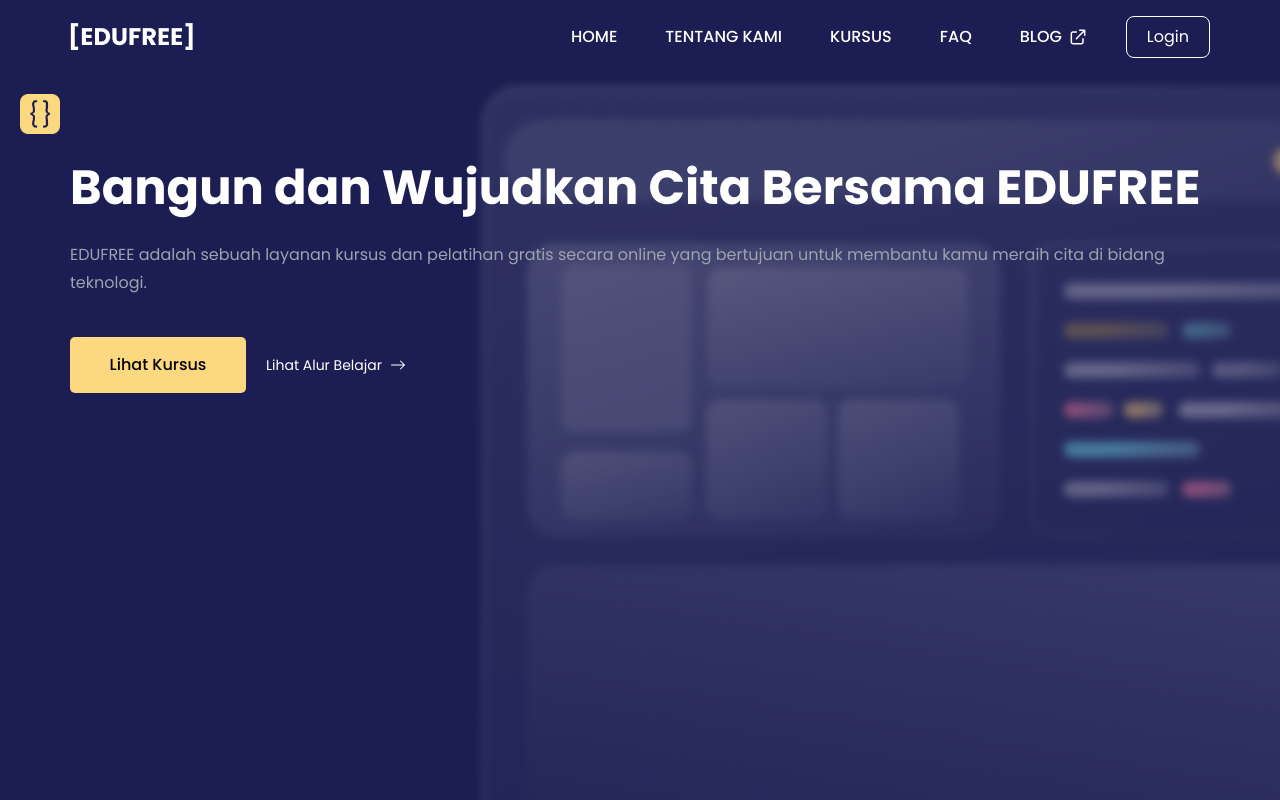
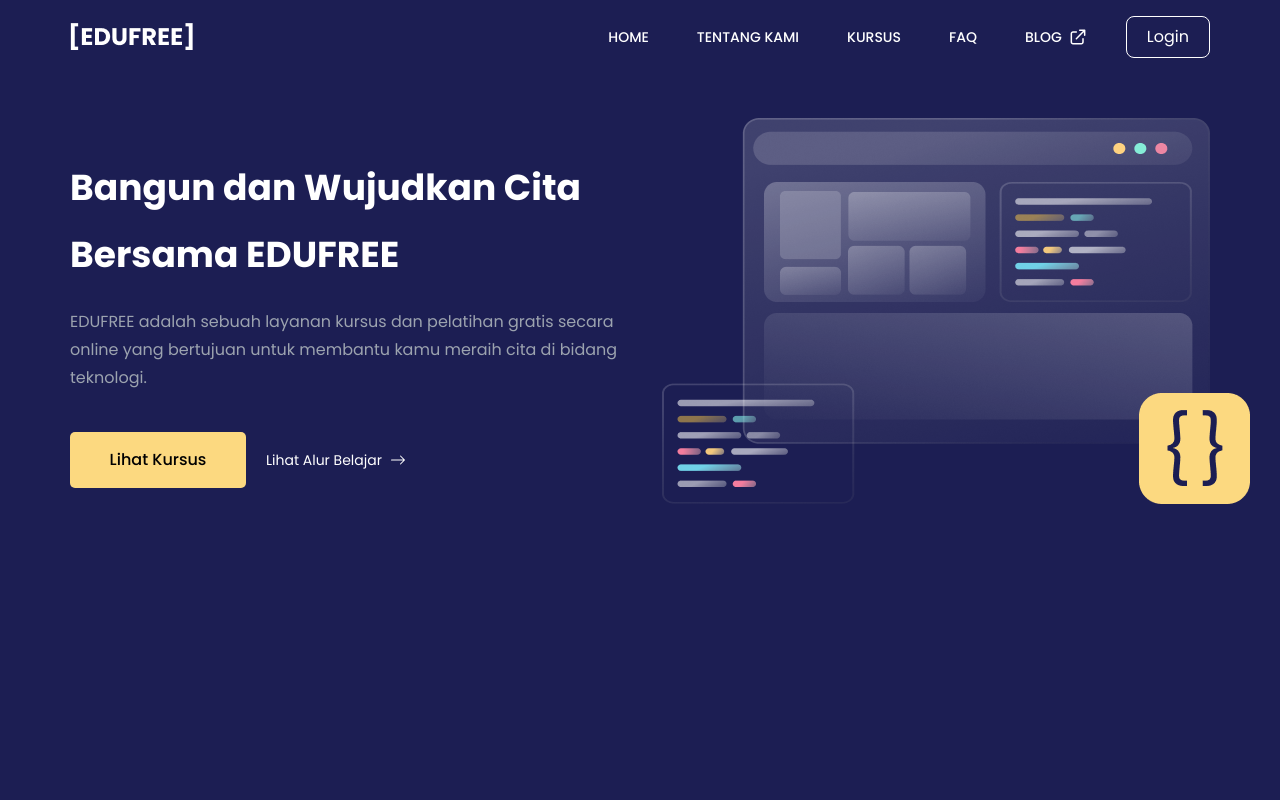
Before and after one commit to Taufik-H/edufree, a React (Vite) app: page / in a window 1280 px wide. Shown: the top 800 px of the page. Built offline with nearby package versions, Linux system fonts and the light colour scheme.

Commit message:
feat: responsive hero section

```diff
--- a/src/assets/index.js
+++ b/src/assets/index.js
@@ -2,3 +2,4 @@ export { default as logo } from "../assets/logo.png";
 export { default as goPage } from "../assets/go.svg";
 export { default as hero1 } from "../assets/heroimage1.png";
 export { default as hero3 } from "../assets/heroimage3.png";
+export { default as hero2 } from "../assets/heroimage2.png";
--- a/src/sections/Hero.jsx
+++ b/src/sections/Hero.jsx
@@ -1,24 +1,24 @@
 import React from "react";
 import { Container, Button } from "../components";
 import { dataHero } from "../constant";
-import { hero1, hero3 } from "../assets";
+import { hero1, hero2, hero3 } from "../assets";
 import { BsArrowRight } from "react-icons/bs";
 
 function Hero() {
   return (
     <>
-      <div className="w-full min-h-screen bg-[#1C1E53] overflow-hidden relative">
-        <div className="absolute top-0 left-0 z-50 w-full">
-          <Container className="max-w-[1440px] h-full">
+      <div className="w-full min-h-screen bg-[#1C1E53] overflow-hidden relative lg:static">
+        <div className="absolute lg:static top-0 left-0 z-50 w-full lg:flex lg:justify-center">
+          <Container className="max-w-[1440px] h-full lg:flex lg:items-center justify-between">
             {dataHero.map((data, index) => (
-              <div className="z-50" key={index}>
-                <h1 className="text-5xl  font-bold text-white pt-20 leading-[67.2px]">
+              <div className="z-50 mt-10 lg:mt-0 sm:mt-5 lg:w-7/12" key={index}>
+                <h1 className="text-4xl   font-bold text-white pt-20  leading-[67.2px]">
                   {data.title}
                 </h1>
-                <p className="text-gray-400 pt-5 leading-7">
+                <p className="text-gray-400 mt-10 sm:mt-5 sm:w-10/12 leading-7">
                   {data.description}
                 </p>
-                <div className="flex pt-10 gap-5 items-center">
+                <div className="flex mt-16 sm:mt-10 gap-5 items-center">
                   <Button
                     label={"Lihat Kursus"}
                     className="bg-[#FCD980] w-44 h-14 font-medium rounded-[5px]"
@@ -33,14 +33,31 @@ function Hero() {
                 </div>
               </div>
             ))}
+            <div className="relative max-w-[1000px] hidden lg:block">
+              <img src={hero1} alt="hero image" />
+              <img
+                src={hero2}
+                alt="hero image"
+                className="absolute left-[-80px] bottom-[-60px]"
+              />
+              <img
+                src={hero3}
+                alt="hero image"
+                className="absolute -right-10 bottom-[-60px]"
+              />
+            </div>
           </Container>
         </div>
-        <div className="absolute top-0 left-0 w-full h-full">
-          <img src={hero3} alt="" className="w-10 ml-5 mt-5" />
+        <div className="absolute top-0 left-0 w-full h-full lg:hidden">
+          <img
+            src={hero3}
+            alt=""
+            className="w-10 ml-5 mt-10 sm:mt-16 sm:w-7 md:ml-[70px] md:w-16 md:mt-10"
+          />
           <img
             src={hero1}
             alt="hero image"
-            className="absolute top-3 -right-[200px]  h-screen  w-[1000px] blur-sm opacity-50"
+            className="absolute top-3 -right-[200px]  h-screen  w-[1000px] blur-sm opacity-50 "
           />
         </div>
       </div>
--- a/src/sections/Navbar.jsx
+++ b/src/sections/Navbar.jsx
@@ -9,14 +9,20 @@ import { delay, motion } from "framer-motion";
 function Navbar() {
   const [isOpen, setIsOpen] = useState(false);
   return (
-    <div className="bg-[#1C1E53] ">
-      <nav className=" text-white py-4 mx-auto max-w-[1440px]">
-        <Container className="flex justify-between items-center">
+    <div className="bg-[#1C1E53]  ">
+      <nav className=" text-white py-4 flex justify-center mx-auto">
+        <Container className="flex justify-between w-full items-center max-w-[1440px]">
           <img src={logo} alt="logo" />
-          <ul className="sm:flex items-center hidden">
+          <ul className="md:flex items-center hidden  ">
             {navItem.map((items, index) => (
-              <li key={index} className="mr-10 uppercase font-medium">
-                <a href={`#${items.id}`} className="flex items-center gap-2">
+              <li
+                key={index}
+                className="mr-3 lg:mr-10 uppercase font-medium md:font-reguler lg:font-medium"
+              >
+                <a
+                  href={`#${items.id}`}
+                  className="flex items-center gap-2 text-sm"
+                >
                   {items.title}
                   <img src={items.icon} alt={items.icon} />
                 </a>
@@ -32,11 +38,11 @@ function Navbar() {
             </motion.a>
           </ul>
           {/* mobile nav */}
-          <div className="sm:hidden">
+          <div className="md:hidden">
             <Hamburger size={25} toggled={isOpen} toggle={setIsOpen} />
           </div>
         </Container>
-        <div className="sm:hidden">
+        <div className="md:hidden">
           <Container>
             <motion.div
               initial={{ opacity: 0 }}
```
